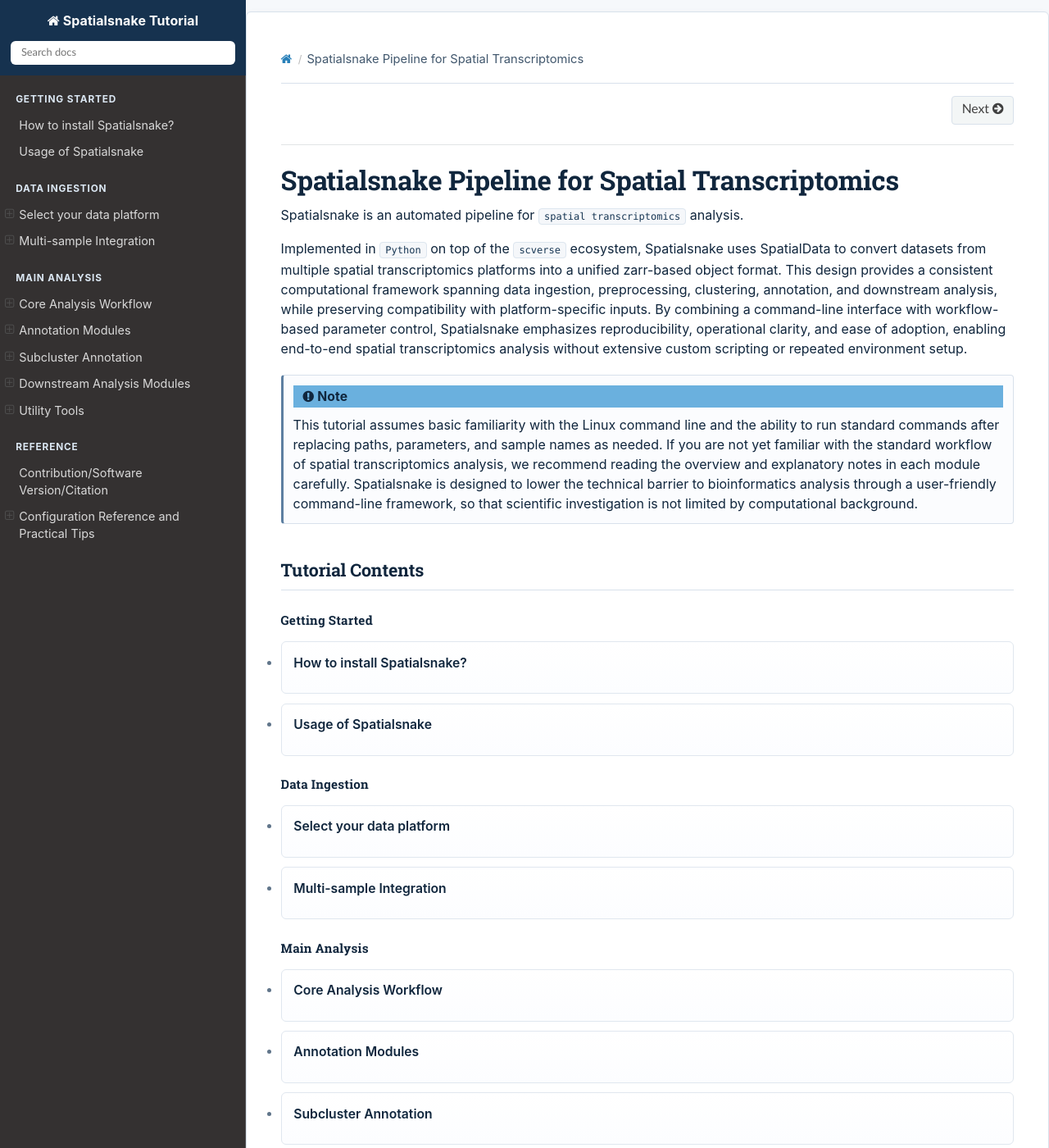
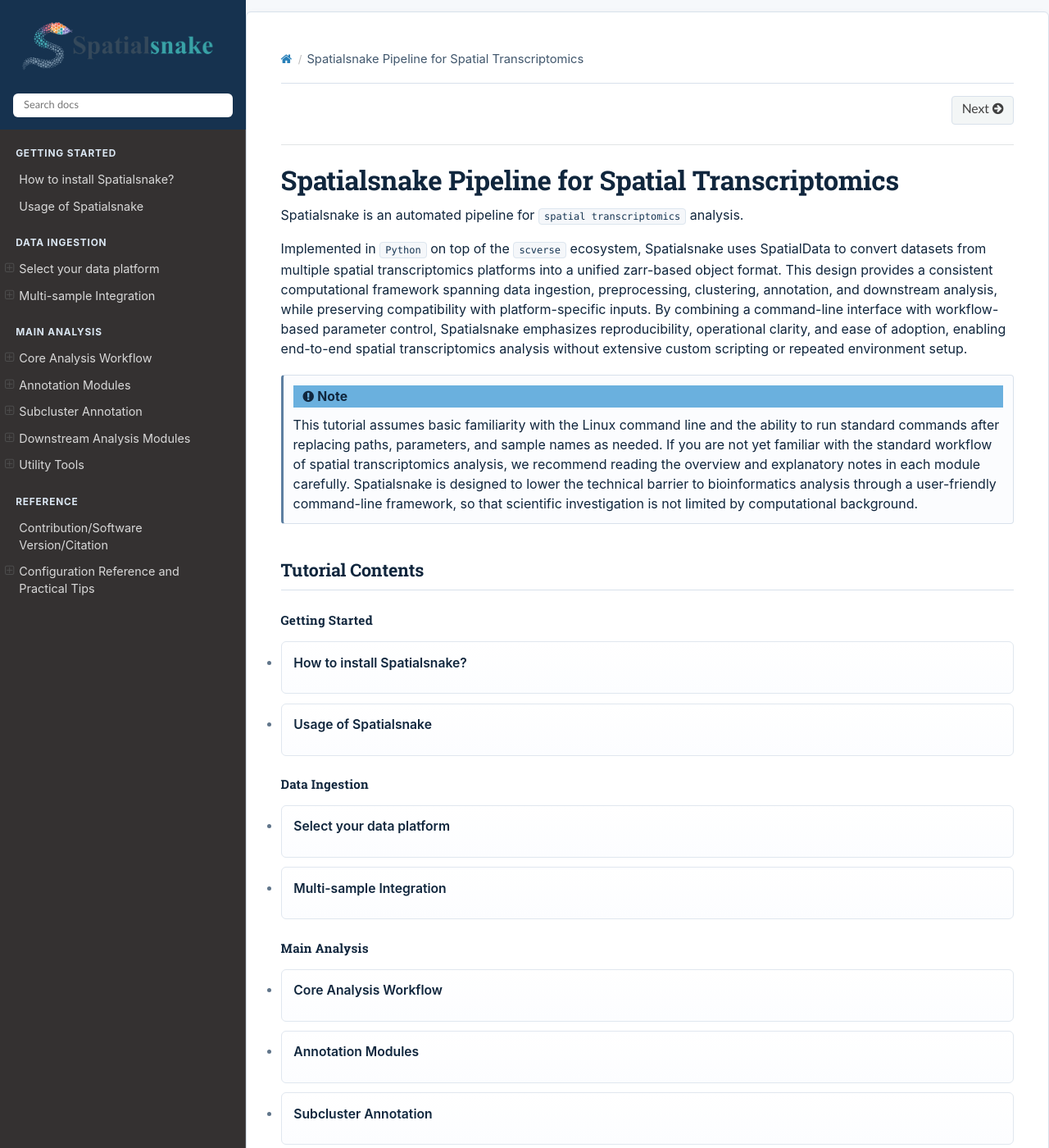
Before and after one commit to l-zh007/Spatialsnake-tutorial, a Sphinx documentation site: the page built from docs/source/index.rst, in a window 1280 px wide and 1400 px high. Shown: the whole window at 82% size. Built offline with Sphinx 7.4.7 and the Read the Docs theme 3.1.0, drawn with Linux system fonts in a browser that asks for light colours.

Commit message:
scripts_submit

```diff
--- a/docs/source/_static/custom.css
+++ b/docs/source/_static/custom.css
@@ -45,13 +45,39 @@ body {
     background: var(--ss-accent);
 }
 
+.wy-side-nav-search {
+    padding: 1.1rem 1rem 0.95rem;
+}
+
 .wy-side-nav-search > a,
 .wy-side-nav-search .wy-dropdown > a {
     font-weight: 700;
     letter-spacing: 0.005em;
 }
 
+.wy-side-nav-search > a.icon-home,
+.wy-side-nav-search .wy-dropdown > a.icon-home {
+    display: block;
+    margin: 0 auto 0.9rem;
+    padding: 0;
+}
+
+.wy-side-nav-search > a.icon-home img.logo,
+.wy-side-nav-search .wy-dropdown > a.icon-home img.logo {
+    display: block;
+    width: min(100%, 240px);
+    max-width: 88%;
+    height: auto;
+    margin: 0 auto;
+    padding: 0.35rem 0.45rem;
+    border: 0;
+    border-radius: 10px;
+    background: rgba(255, 255, 255, 0.05);
+    box-shadow: 0 8px 22px rgba(8, 21, 34, 0.14);
+}
+
 .wy-side-nav-search input[type="text"] {
+    margin-top: 0.15rem;
     border-radius: 6px;
     border: 1px solid rgba(255, 255, 255, 0.2);
     box-shadow: none;
@@ -517,6 +543,23 @@ body {
 }
 
 @media screen and (max-width: 768px) {
+    .wy-side-nav-search {
+        padding: 0.95rem 0.85rem 0.85rem;
+    }
+
+    .wy-side-nav-search > a.icon-home,
+    .wy-side-nav-search .wy-dropdown > a.icon-home {
+        margin-bottom: 0.75rem;
+    }
+
+    .wy-side-nav-search > a.icon-home img.logo,
+    .wy-side-nav-search .wy-dropdown > a.icon-home img.logo {
+        width: min(100%, 210px);
+        max-width: 84%;
+        padding: 0.28rem 0.34rem;
+        border-radius: 8px;
+    }
+
     .wy-nav-content {
         margin-top: 0;
         margin-bottom: 0;
--- a/docs/source/conf.py
+++ b/docs/source/conf.py
@@ -31,9 +31,11 @@ templates_path = ['_templates']
 
 html_theme = 'sphinx_rtd_theme'
 html_static_path = ['_static']
+html_logo = '_static/images/spatialsnake-logo.png'
 html_css_files = ['custom.css']
 
 html_theme_options = {
+    'logo_only': True,
     'collapse_navigation': False,
     'sticky_navigation': True,
     'includehidden': True,
```
Also changed, not shown: docs/source/_static/images/spatialsnake-logo.png (added).
